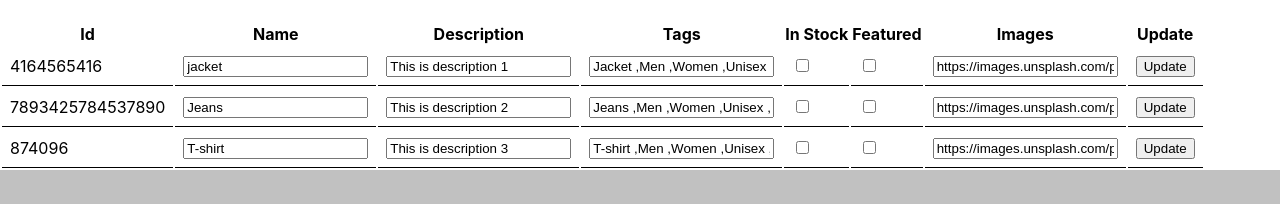
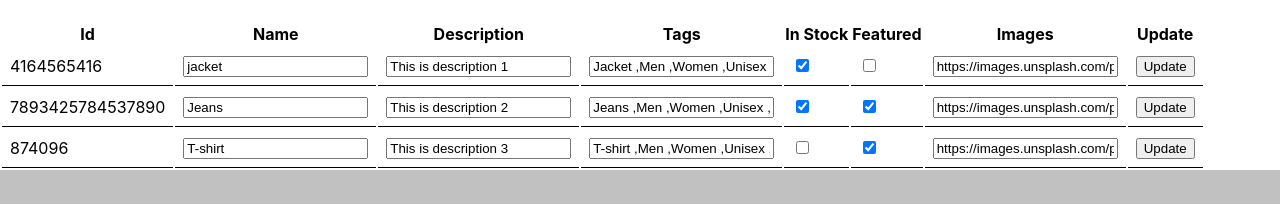
Before and after one commit to ErikLager/Agilt2.0, a React (Create React App) app in the folder agile2.0app/: page /admin in a window 1280 px wide. Shown: the part 169-373 px from the top of the page. Built offline with nearby package versions, Linux system fonts and the light colour scheme; a web font is replaced by a local one.

Commit message:
Checkbox fixed

```diff
--- a/agile2.0app/src/views/AdminProductList.js
+++ b/agile2.0app/src/views/AdminProductList.js
@@ -37,10 +37,6 @@ const AdminProductList = () => {
                 <tbody>
                     {
                         productlist.map((item, index) => {
-                            let instock;
-                            if (item.inStock){
-                                instock="checked"
-                            }
                             return (
                                 <tr key={index} className="item">
                                     <td>
@@ -62,13 +58,13 @@ const AdminProductList = () => {
                                         />
                                     </td>
                                     <td>
-                                        <input type="checkbox"/>
+                                        <input type="checkbox" defaultChecked={item.inStock} />
                                     </td>
                                     <td>
-                                        <input type="checkbox"/>
+                                        <input type="checkbox" defaultChecked={item.isFeatured}/>
                                     </td>
                                     <td>
-                                    <input type="text" rows="4" defaultValue=
+                                        <input type="text" rows="4" defaultValue=
                                             {
                                                 item.pictures.map((item) => {
                                                     return `${item} \n`
```
